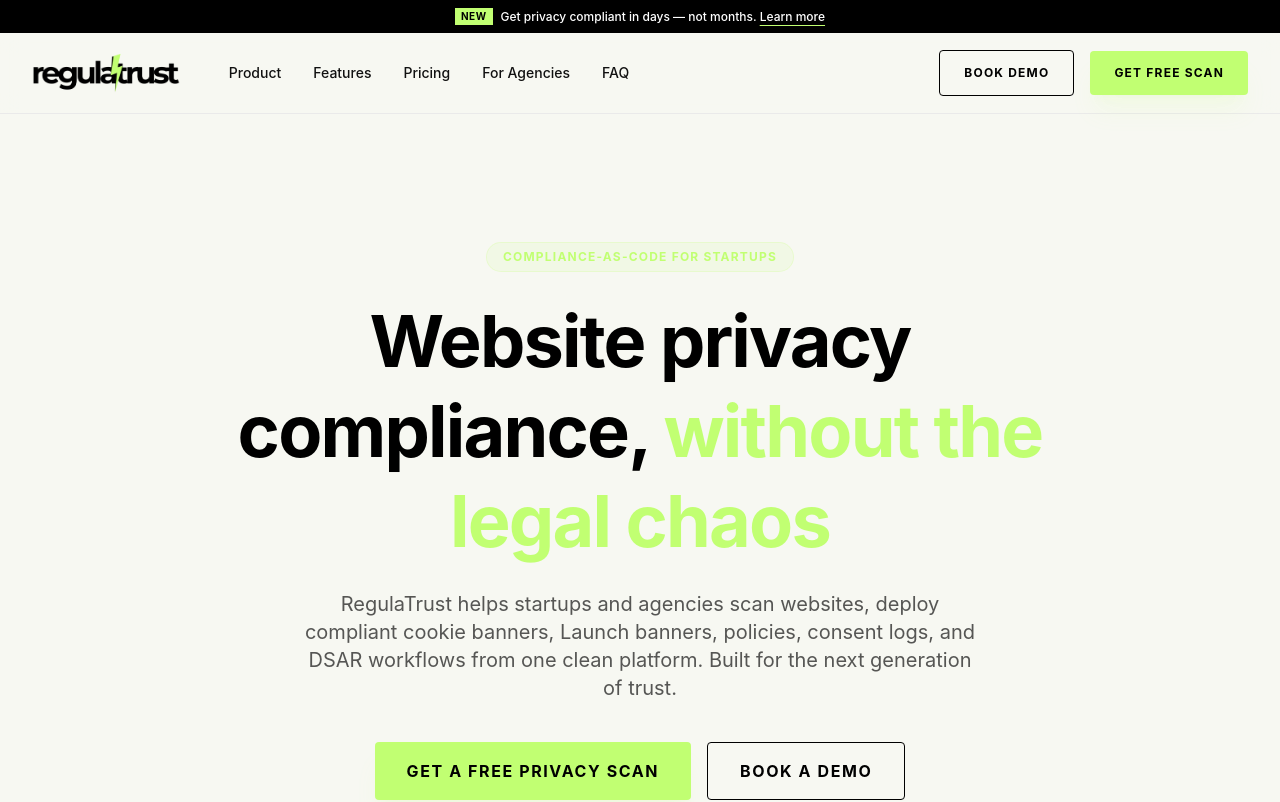
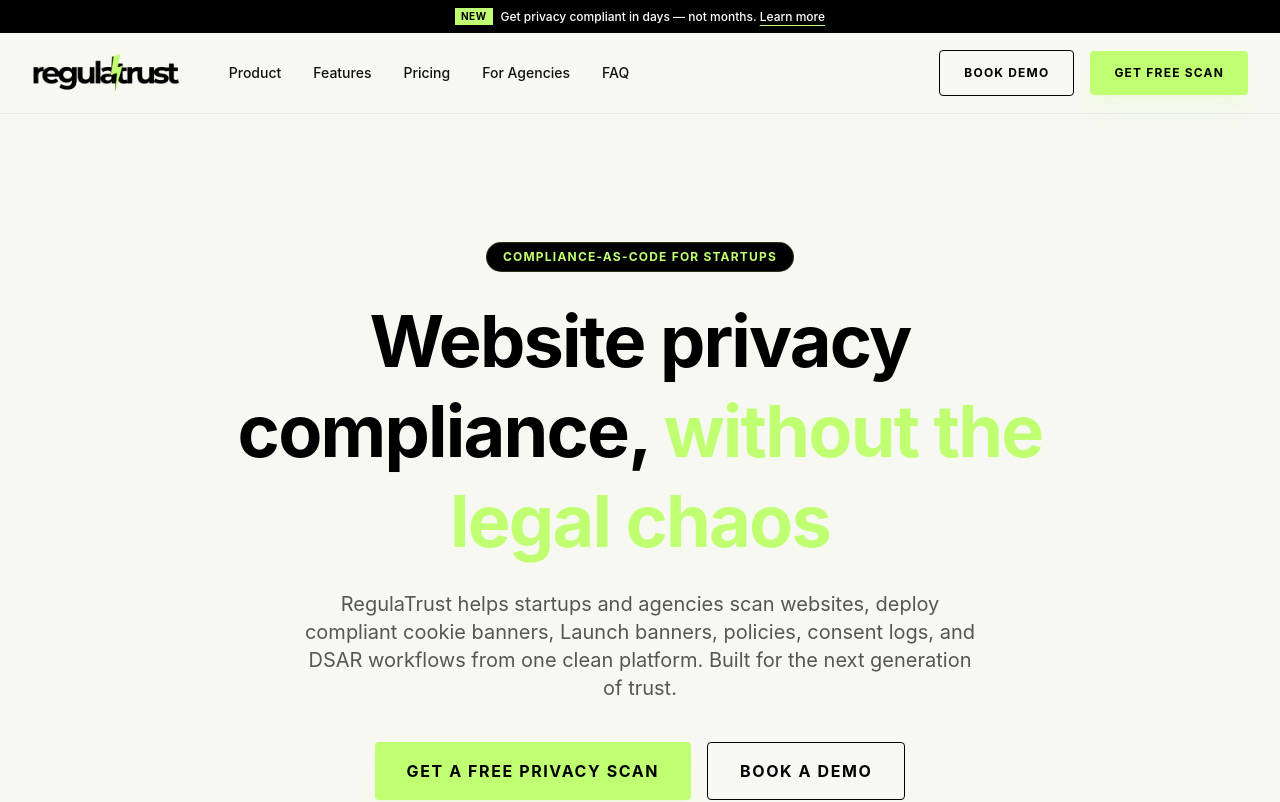
Before and after one commit to HammadSiddiqui/regulatrust, a React (Vite) app: page / in a window 1280 px wide. Shown: the top 802 px of the page. Built offline with nearby package versions, Linux system fonts and the light colour scheme.

Commit message:
UI Refinements: Black Hero pill, white Audience heading, and stretched HowItWorks background

```diff
--- a/src/components/Audience.tsx
+++ b/src/components/Audience.tsx
@@ -28,7 +28,7 @@
     <section id="agencies" className="section-padding bg-black text-white relative overflow-hidden">
       <div className="container relative z-10">
         <div className="max-w-3xl mb-20">
-          <h2 className="text-4xl md:text-5xl font-bold mb-6 tracking-tight">Built for teams that need <span className="text-lime">compliance done properly</span></h2>
+          <h2 className="text-4xl md:text-5xl font-bold mb-6 tracking-tight text-white">Built for teams that need <span className="text-lime">compliance done properly</span></h2>
           <p className="text-lg text-white/50">RegulaTrust scales with your organization, whether you are managing one site or one thousand.</p>
         </div>
 
--- a/src/components/Hero.tsx
+++ b/src/components/Hero.tsx
@@ -20,7 +20,7 @@
             initial={{ opacity: 0, y: 20 }}
             animate={{ opacity: 1, y: 0 }}
             transition={{ duration: 0.5 }}
-            className="inline-block px-4 py-1.5 mb-6 text-xs font-bold uppercase tracking-widest bg-lime/10 text-lime rounded-full border border-lime/20"
+            className="inline-block px-4 py-1.5 mb-6 text-xs font-bold uppercase tracking-widest bg-black text-lime rounded-full border border-lime/20"
           >
             Compliance-as-Code for Startups
           </motion.div>
--- a/src/components/HowItWorks.tsx
+++ b/src/components/HowItWorks.tsx
@@ -56,8 +56,6 @@
         <div className="absolute top-1/2 left-0 w-full h-[2px] bg-lime/20 -z-10 hidden lg:block rotate-1"></div>
       </div>
 
-      {/* Background Accent */}
-      <div className="absolute top-0 right-0 w-1/3 h-full bg-off-white -z-0"></div>
     </section>
   );
 };
```
